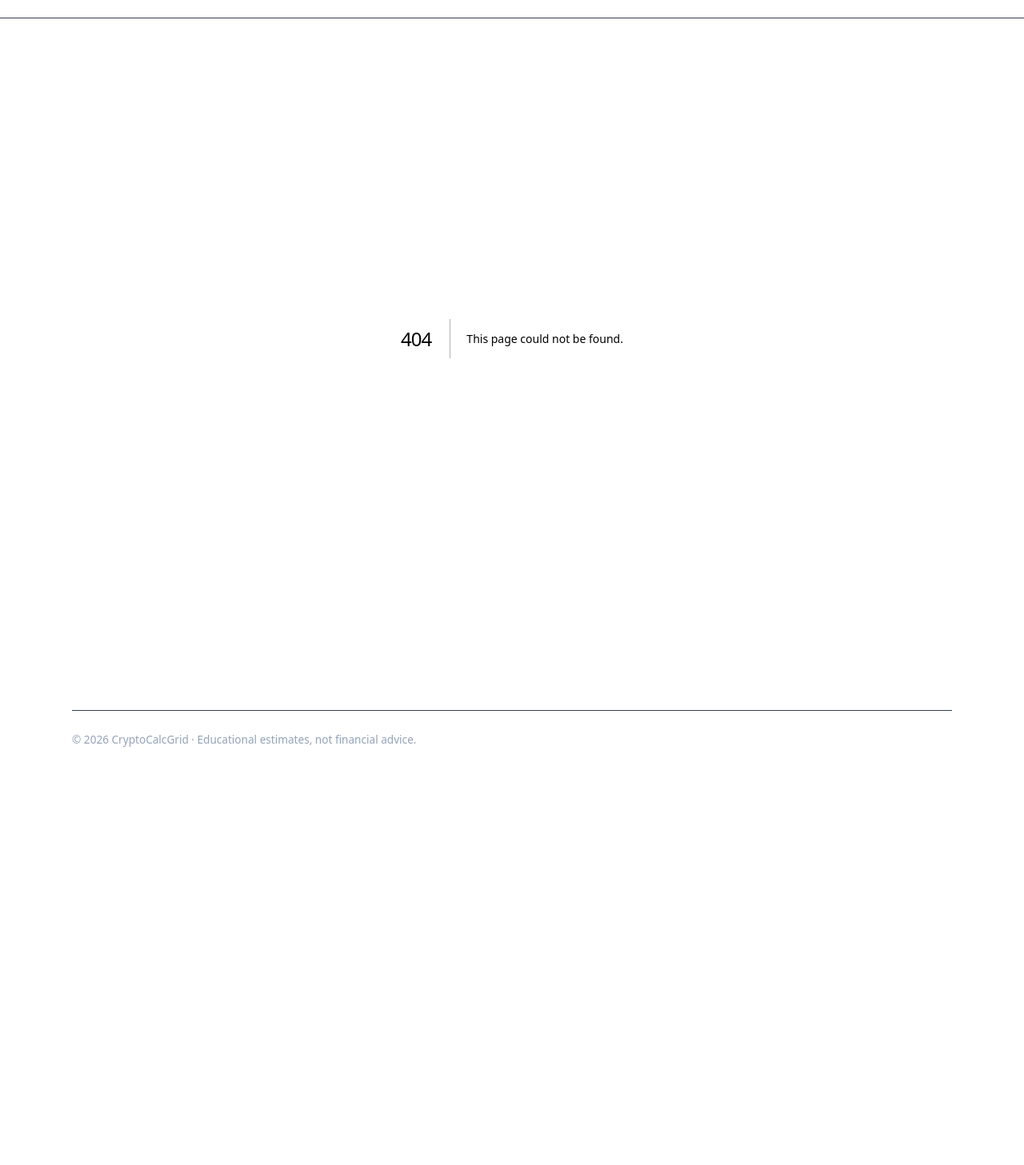
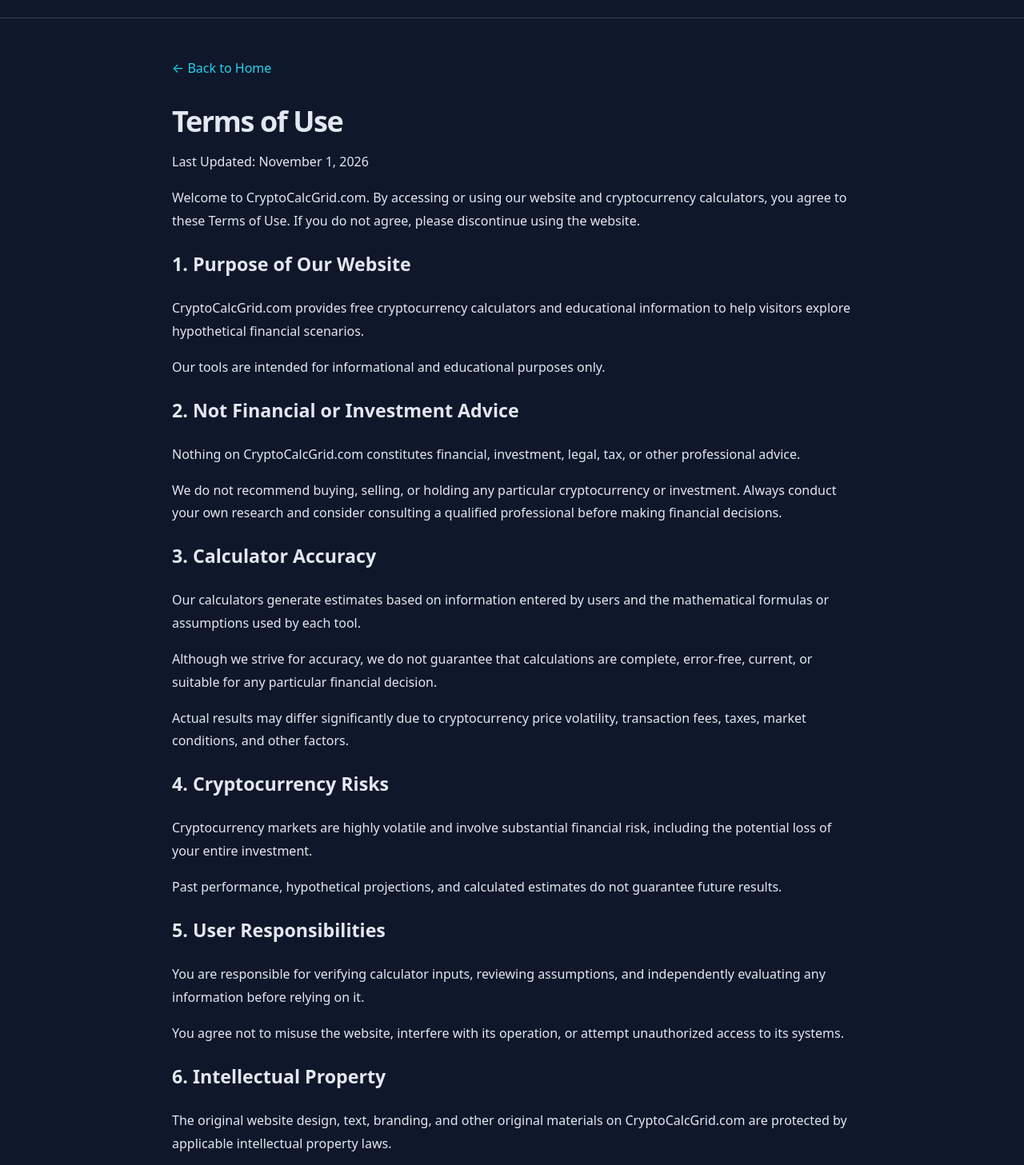
Before and after one commit to rlkuhn101-tech/cryptocalcgrid-nextjs, a Next.js app: page /terms-of-use in a window 1280 px wide. Before the commit this address had no page. Shown: the part 52-1509 px from the top of the page at 80% size. Before the commit the page ends 1012 px from the top, so only its background shows below. Built offline with nearby package versions, Linux system fonts and the light colour scheme.

Commit message:
Create page.tsx
Add Terms of Use page to CryptoCalcGrid

```diff
--- /dev/null
+++ b/app/terms-of-use/page.tsx
@@ -0,0 +1,193 @@
+
+import Link from "next/link";
+
+export const metadata = {
+  title: "Terms of Use | CryptoCalcGrid",
+  description:
+    "Read the terms and conditions for using CryptoCalcGrid.com's free cryptocurrency calculators.",
+};
+
+export default function TermsOfUsePage() {
+  return (
+    <main
+      style={{
+        backgroundColor: "#0f172a",
+        color: "#e2e8f0",
+        minHeight: "100vh",
+        padding: "48px 24px",
+      }}
+    >
+      <div
+        style={{
+          maxWidth: "850px",
+          margin: "0 auto",
+          lineHeight: "1.8",
+        }}
+      >
+        <Link href="/" style={{ color: "#22d3ee" }}>
+          ← Back to Home
+        </Link>
+
+        <h1 style={{ fontSize: "36px", marginTop: "32px" }}>
+          Terms of Use
+        </h1>
+
+        <p>Last Updated: November 1, 2026</p>
+
+        <p>
+          Welcome to CryptoCalcGrid.com. By accessing or
+          using our website and cryptocurrency calculators,
+          you agree to these Terms of Use. If you do not
+          agree, please discontinue using the website.
+        </p>
+
+        <h2>1. Purpose of Our Website</h2>
+        <p>
+          CryptoCalcGrid.com provides free cryptocurrency
+          calculators and educational information to help
+          visitors explore hypothetical financial scenarios.
+        </p>
+        <p>
+          Our tools are intended for informational and
+          educational purposes only.
+        </p>
+
+        <h2>2. Not Financial or Investment Advice</h2>
+        <p>
+          Nothing on CryptoCalcGrid.com constitutes financial,
+          investment, legal, tax, or other professional advice.
+        </p>
+        <p>
+          We do not recommend buying, selling, or holding
+          any particular cryptocurrency or investment.
+          Always conduct your own research and consider
+          consulting a qualified professional before making
+          financial decisions.
+        </p>
+
+        <h2>3. Calculator Accuracy</h2>
+        <p>
+          Our calculators generate estimates based on
+          information entered by users and the mathematical
+          formulas or assumptions used by each tool.
+        </p>
+        <p>
+          Although we strive for accuracy, we do not
+          guarantee that calculations are complete,
+          error-free, current, or suitable for any
+          particular financial decision.
+        </p>
+        <p>
+          Actual results may differ significantly due to
+          cryptocurrency price volatility, transaction
+          fees, taxes, market conditions, and other factors.
+        </p>
+
+        <h2>4. Cryptocurrency Risks</h2>
+        <p>
+          Cryptocurrency markets are highly volatile and
+          involve substantial financial risk, including
+          the potential loss of your entire investment.
+        </p>
+        <p>
+          Past performance, hypothetical projections,
+          and calculated estimates do not guarantee
+          future results.
+        </p>
+
+        <h2>5. User Responsibilities</h2>
+        <p>
+          You are responsible for verifying calculator
+          inputs, reviewing assumptions, and independently
+          evaluating any information before relying on it.
+        </p>
+        <p>
+          You agree not to misuse the website, interfere
+          with its operation, or attempt unauthorized
+          access to its systems.
+        </p>
+
+        <h2>6. Intellectual Property</h2>
+        <p>
+          The original website design, text, branding,
+          and other original materials on CryptoCalcGrid.com
+          are protected by applicable intellectual
+          property laws.
+        </p>
+        <p>
+          You may use our calculators for lawful personal
+          or business purposes, but you may not reproduce
+          or redistribute protected website content
+          without permission, except as permitted by law.
+        </p>
+
+        <h2>7. Third-Party Links</h2>
+        <p>
+          Our website may contain links to third-party
+          websites and services. We do not control or
+          endorse their content, security, or practices.
+        </p>
+
+        <h2>8. Availability of Services</h2>
+        <p>
+          We may modify, update, suspend, or discontinue
+          any calculator, feature, or website content
+          at any time without prior notice.
+        </p>
+
+        <h2>9. Disclaimer of Warranties</h2>
+        <p>
+          To the extent permitted by applicable law,
+          CryptoCalcGrid.com and its services are
+          provided "as is" and "as available," without
+          warranties of any kind, express or implied.
+        </p>
+
+        <h2>10. Limitation of Liability</h2>
+        <p>
+          To the extent permitted by applicable law,
+          the website operator shall not be liable for
+          losses or damages arising from reliance on
+          calculator results, website information, or
+          interruptions in service.
+        </p>
+        <p>
+          Nothing in these Terms excludes liability
+          that cannot lawfully be excluded.
+        </p>
+
+        <h2>11. Changes to These Terms</h2>
+        <p>
+          We may revise these Terms of Use periodically.
+          Updated terms will be posted on this page
+          with a revised effective date.
+        </p>
+
+        <h2>12. Contact Us</h2>
+        <p>
+          If you have questions about these Terms of Use,
+          please visit our{" "}
+          <Link
+            href="/contact"
+            style={{ color: "#22d3ee" }}
+          >
+            Contact Us
+          </Link>{" "}
+          page.
+        </p>
+
+        <div
+          style={{
+            borderTop: "1px solid #334155",
+            marginTop: "48px",
+            paddingTop: "24px",
+          }}
+        >
+          <Link href="/" style={{ color: "#22d3ee" }}>
+            Return to CryptoCalcGrid.com
+          </Link>
+        </div>
+      </div>
+    </main>
+  );
+}
```
